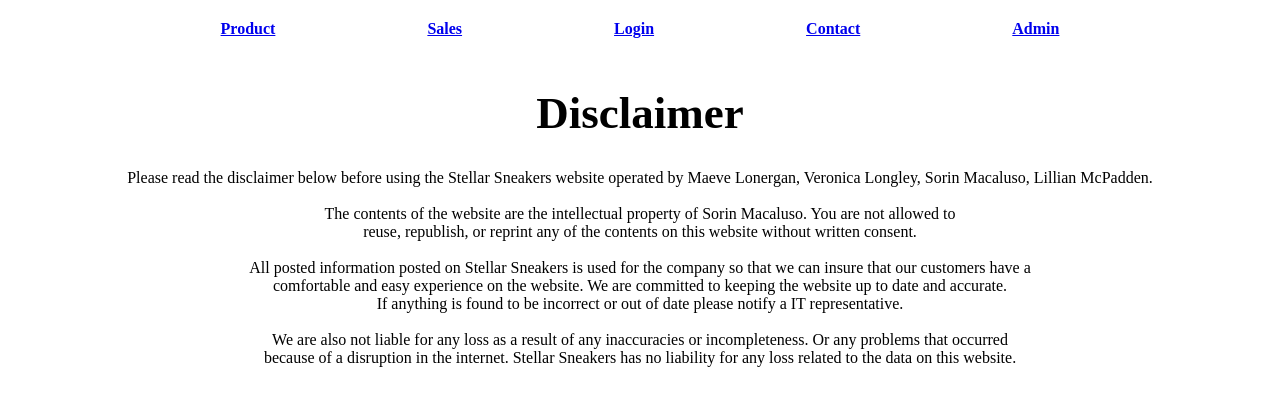
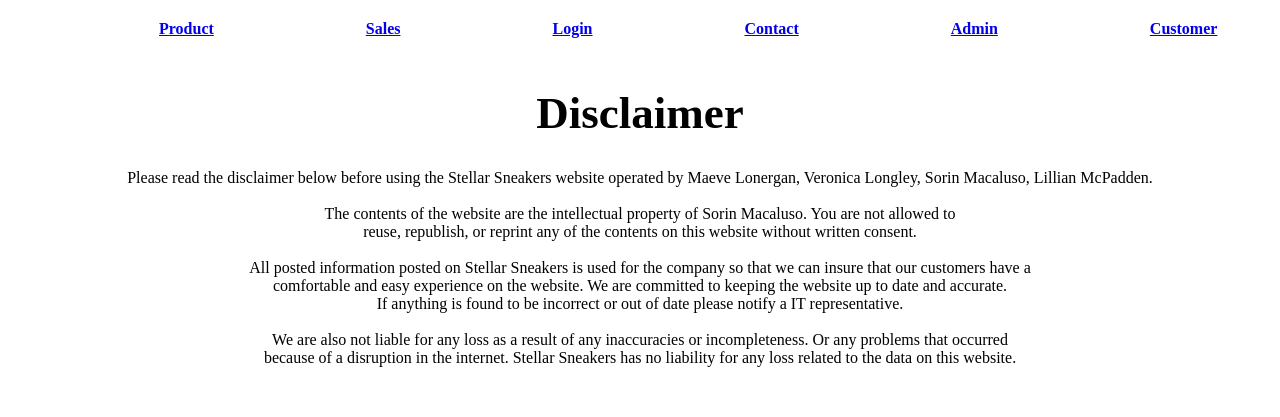
Before and after one commit to LillianMcPadden/cmpt221lmcpadden, a PHP site: page / in a window 1280 px wide; the page is wider, and only the part inside the window is pictured. Shown: the part 311-728 px from the top of that part. Run offline with PHP 8.4, Linux system fonts and the light colour scheme; lists and menus that the app fills with data are empty.

Commit message:
Update index.php

```diff
--- a/index.php
+++ b/index.php
@@ -35,6 +35,7 @@
                 <th><a class= "active" href="login.php"> Login</a></th>
                 <th><a class= "active" href="contact.php"> Contact</a></th>
                 <th><a class= "active" href="admin.php"> Admin</a></th>
+                <th><a class= "active" href="customer.php"> Customer</a></th>
             </tr>
         </table>
         <br>
```
